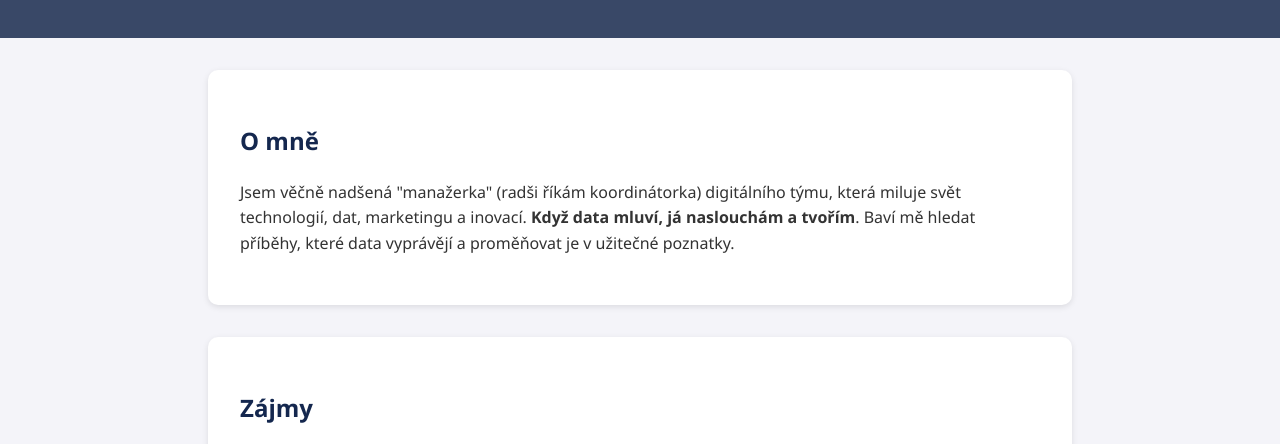
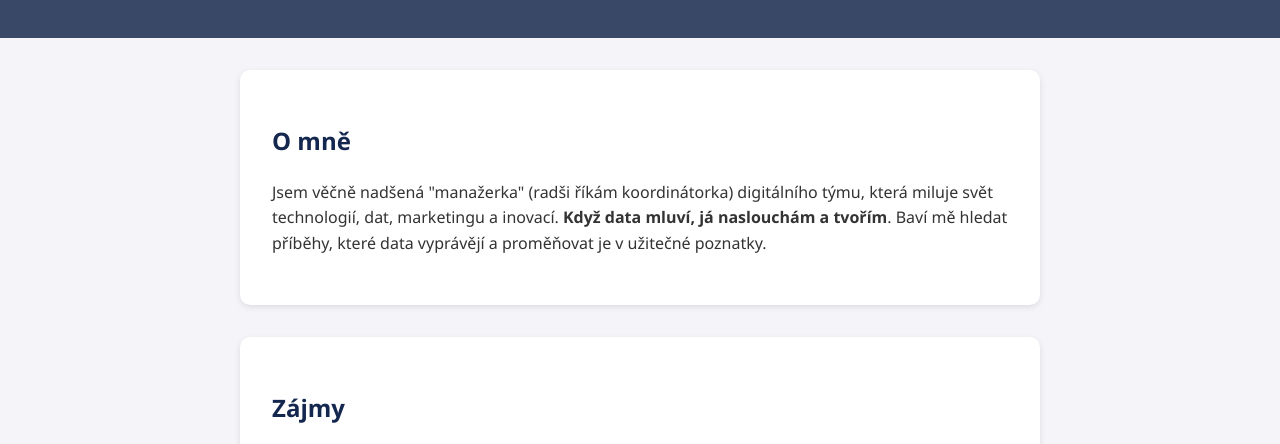
Before and after one commit to RenataM82/RM_Zivotopis, a plain HTML site: page index.html in a window 1280 px wide. Shown: the part 344-788 px from the top of the page. Drawn offline with Linux system fonts and the light colour scheme.

Commit message:
Opravdu final verze

```diff
--- a/style.css
+++ b/style.css
@@ -5,6 +5,7 @@ body {
     color: #333;
     line-height: 1.6;
     margin: 0;
+    overflow-x: hidden;
     }
 
 header, footer {
@@ -32,6 +33,7 @@ section {
     width: 100%;
     border-radius: 10px;
     box-shadow: 0 2px 6px rgba(0, 0, 0, 0.1);
+    box-sizing: border-box;
 }
 
 ul {
```
